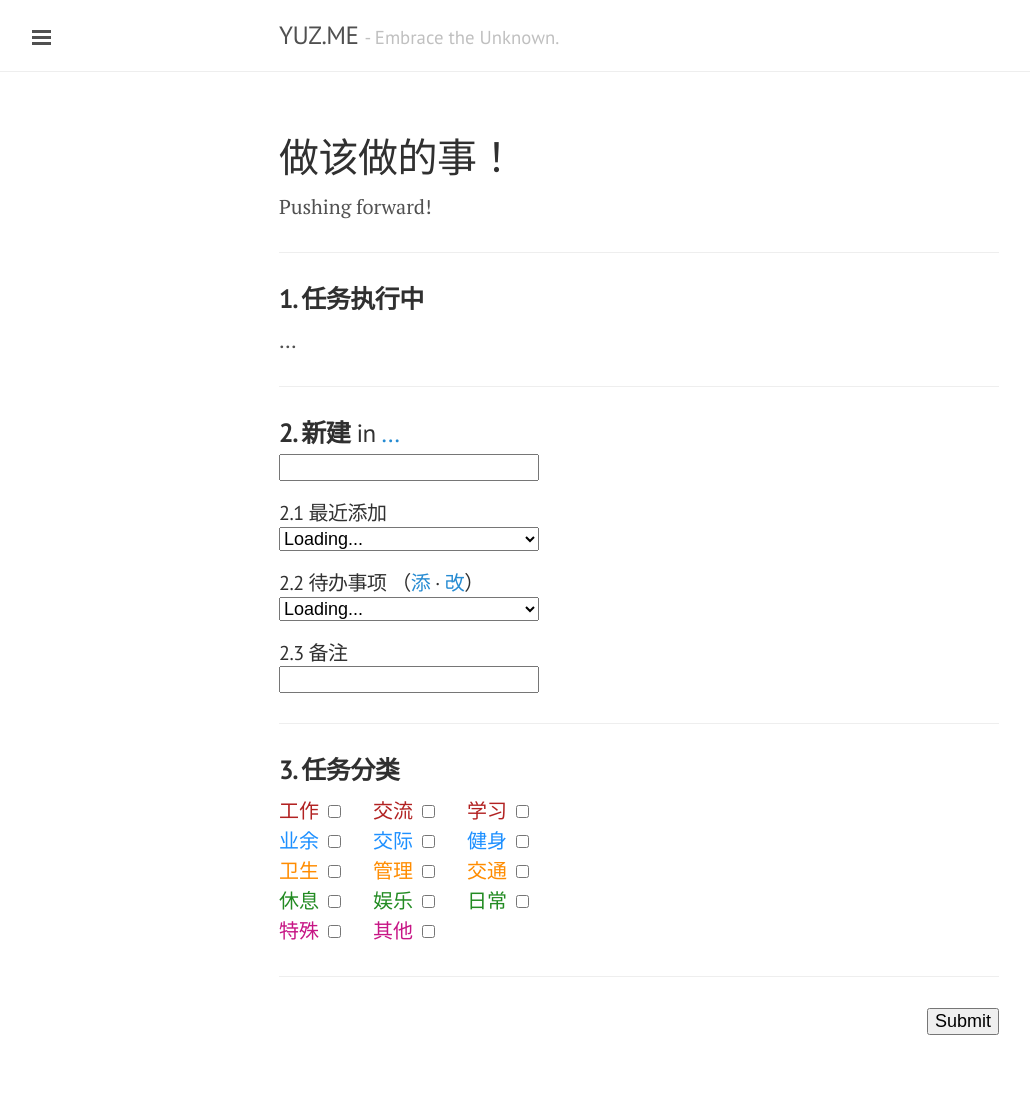
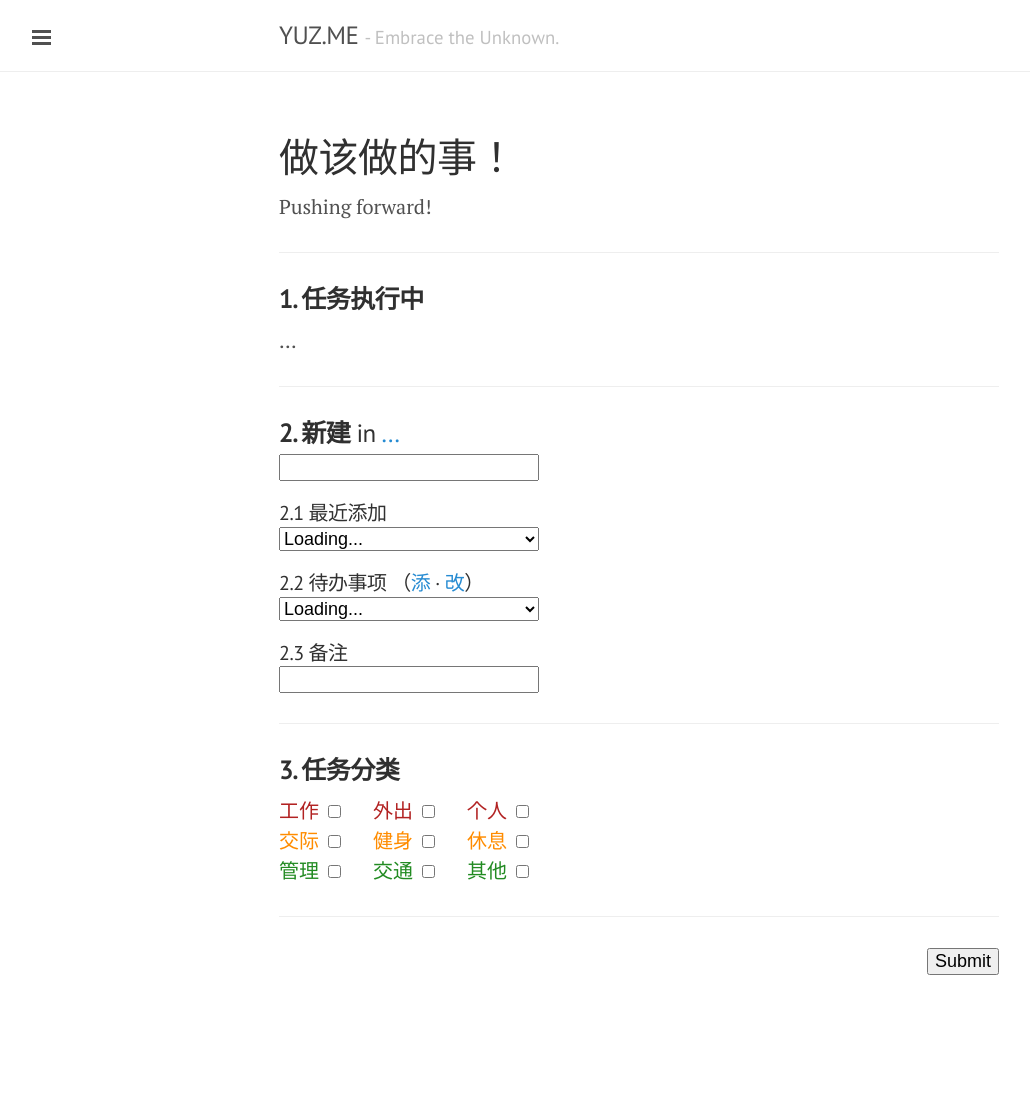
Before and after one commit to yusite/yuz.me, a Jekyll site: the page built from log.md, in a window 1280 px wide. Shown: the whole page, without its empty margins (1-1031 px from the left). Built offline with Jekyll 4.4.1, drawn with Linux system fonts in a browser that asks for light colours; Markdown is read by kramdown in place of the engine named in the settings; after the commit the page ends 1035 px from its top, so only the background shows below that.

Commit message:
update log page

```diff
--- a/log.md
+++ b/log.md
@@ -53,44 +53,29 @@ Pushing forward!
 <label for="a1" style="color:FireBrick;">工作</label>
 <input type="checkbox" id ="a1" name="category" value="工作">
 &nbsp;&nbsp;&nbsp;&nbsp;
-<label for="a2" style="color:FireBrick;">交流</label>
-<input type="checkbox" id ="a2" name="category" value="交流">
+<label for="a2" style="color:FireBrick;">外出</label>
+<input type="checkbox" id ="a2" name="category" value="外出">
 &nbsp;&nbsp;&nbsp;&nbsp;
-<label for="a3" style="color:FireBrick;">学习</label>
-<input type="checkbox" id ="a3" name="category" value="学习">
+<label for="a3" style="color:FireBrick;">个人</label>
+<input type="checkbox" id ="a3" name="category" value="个人">
 <br>
-<label for="a4" style="color:DodgerBlue;">业余</label>
-<input type="checkbox" id ="a4" name="category" value="业余">
+<label for="a4" style="color:DarkOrange;">交际</label>
+<input type="checkbox" id ="a4" name="category" value="交际">
 &nbsp;&nbsp;&nbsp;&nbsp;
-<label for="a5" style="color:DodgerBlue;">交际</label>
-<input type="checkbox" id ="a5" name="category" value="交际">
+<label for="a5" style="color:DarkOrange;">健身</label>
+<input type="checkbox" id ="a5" name="category" value="健身">
 &nbsp;&nbsp;&nbsp;&nbsp;
-<label for="a6" style="color:DodgerBlue;">健身</label>
-<input type="checkbox" id ="a6" name="category" value="健身">
+<label for="a6" style="color:DarkOrange;">休息</label>
+<input type="checkbox" id ="a6" name="category" value="休息">
 <br>
-<label for="a7" style="color:DarkOrange;">卫生</label>
-<input type="checkbox" id ="a7" name="category" value="卫生">
+<label for="a7" style="color:ForestGreen;">管理</label>
+<input type="checkbox" id ="a7" name="category" value="管理">
 &nbsp;&nbsp;&nbsp;&nbsp;
-<label for="a8" style="color:DarkOrange;">管理</label>
-<input type="checkbox" id ="a8" name="category" value="管理">
+<label for="a8" style="color:ForestGreen;">交通</label>
+<input type="checkbox" id ="a8" name="category" value="交通">
 &nbsp;&nbsp;&nbsp;&nbsp;
-<label for="a9" style="color:DarkOrange;">交通</label>
-<input type="checkbox" id ="a9" name="category" value="交通">
-<br>
-<label for="A1" style="color:ForestGreen;">休息</label>
-<input type="checkbox" id ="A1" name="category" value="休息">
-&nbsp;&nbsp;&nbsp;&nbsp;
-<label for="A2" style="color:ForestGreen;">娱乐</label>
-<input type="checkbox" id ="A2" name="category" value="娱乐">
-&nbsp;&nbsp;&nbsp;&nbsp;
-<label for="A3" style="color:ForestGreen;">日常</label>
-<input type="checkbox" id ="A3" name="category" value="日常">
-<br>
-<label for="A4" style="color:MediumVioletRed;">特殊</label>
-<input type="checkbox" id ="A4" name="category" value="特殊">
-&nbsp;&nbsp;&nbsp;&nbsp;
-<label for="A5" style="color:MediumVioletRed;">其他</label>
-<input type="checkbox" id ="A5" name="category" value="其他">
+<label for="a9" style="color:ForestGreen;">其他</label>
+<input type="checkbox" id ="a9" name="category" value="其他">
 </div>
 
 <hr>
```
